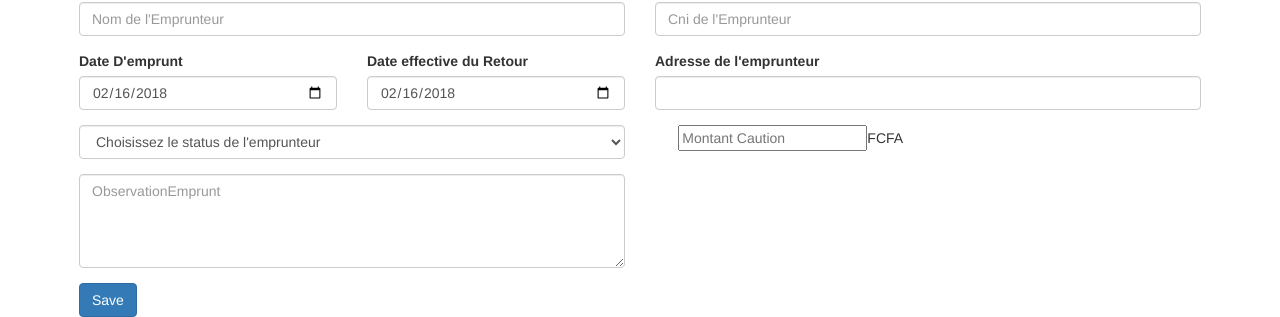
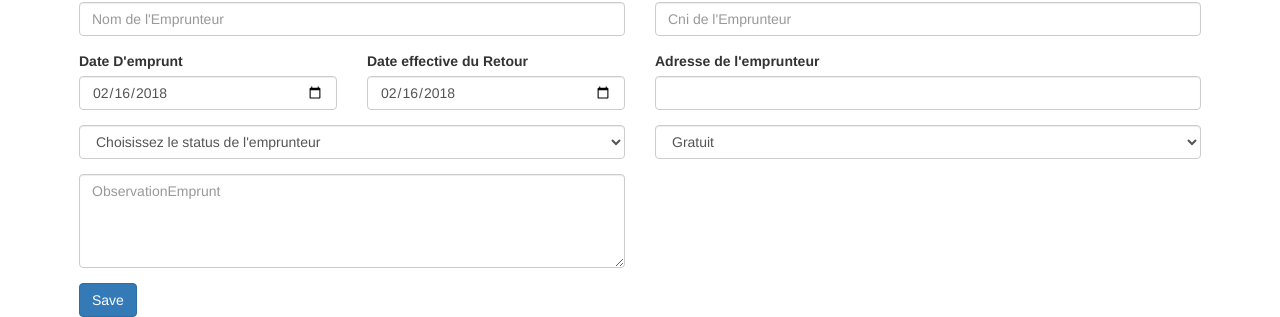
Before and after one commit to steve-it/NEW_MANE_BOOK, a Laravel app: page /emprunt in a window 1280 px wide. Shown: the part 1294-1611 px from the top of the page. Run offline with Laravel 8, Linux system fonts and the light colour scheme; data that the repository does not hold is empty; style sheets or scripts are compiled from the project's sources; settings files or empty folders that the repository lacks are supplied; parts of the project's set-up code (start-up, migrations or seed data) failed here and were passed over; some libraries are stand-ins or nearby versions.

Commit message:
prix to select

```diff
--- a/resources/views/emprunts/add1.blade.php
+++ b/resources/views/emprunts/add1.blade.php
@@ -97,10 +97,16 @@
                                             </div>
                                         </div>
                                     </div>
+
                                     <div class="col-md-6">
                                         <div class="form-group">
-                                                  <input value="" type="text" name="prix" id="cardNumber" autocomplete="off" placeholder="Montant Caution" readonly
-                                                         onFocus="this.blur()" required/>FCFA
+                                            <div class="form-line">
+                                                <select class="form-control show-tick" name="prix" id="prix">
+                                                    <option selected="selected" value='0'>Gratuit</option>
+                                                    <option value="5000">5.000Fr</option>
+                                                    <option value="10000">10.000Fr</option>
+                                                </select>
+                                            </div>
                                         </div>
                                     </div>
                                 </div>
```
